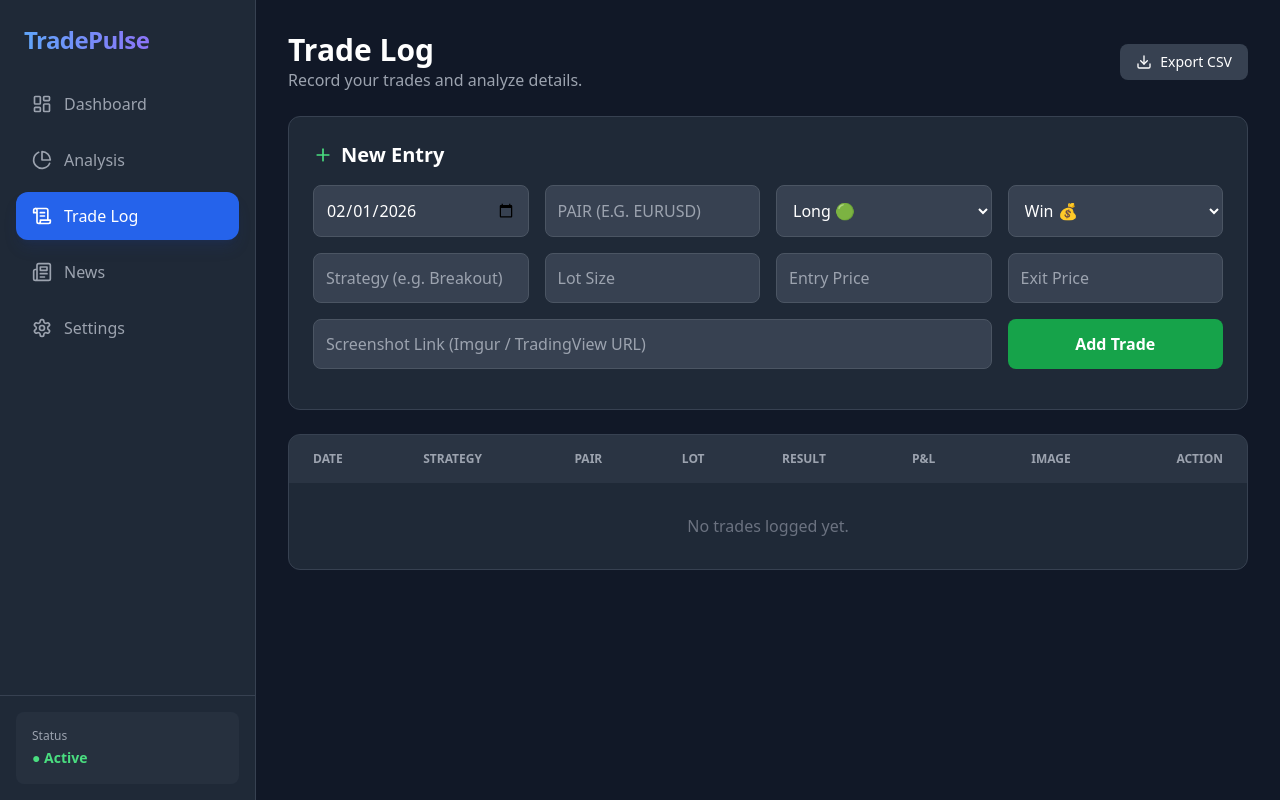
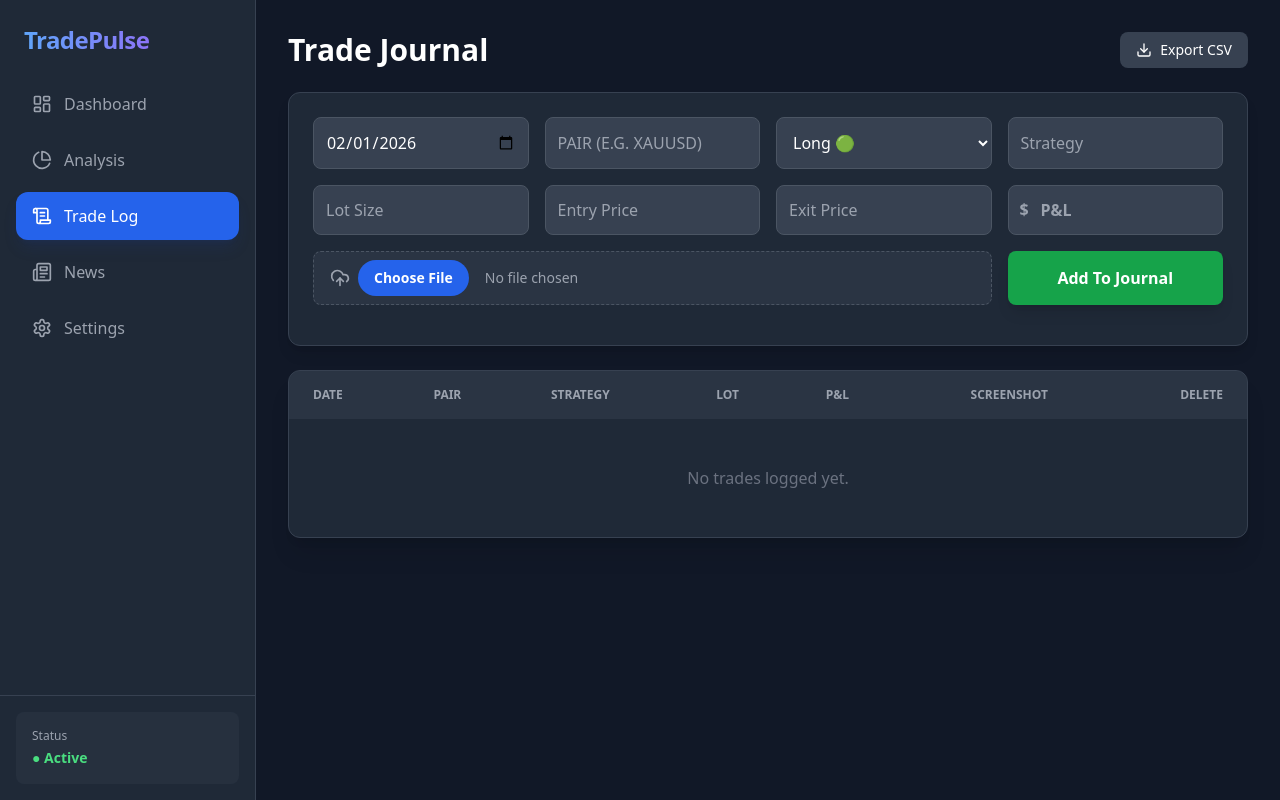
Before and after one commit to rnish0407/trade-pulse, a React (Vite) app: page /#/trade-log in a window 1280 px wide. Built offline with nearby package versions, Linux system fonts and the light colour scheme.

Commit message:
Refactor TradeLog component with image upload

```diff
--- a/src/pages/TradeLog.tsx
+++ b/src/pages/TradeLog.tsx
@@ -1,179 +1,199 @@
-// src/pages/TradeLog.tsx
-import React, { useState } from "react";
+import React, { useState, useRef } from "react";
 import { useTrades } from "../store";
-import { Plus, Trash2, Download, Image as ImageIcon, ExternalLink } from "lucide-react";
+import { Trash2, Download, Image as ImageIcon, UploadCloud, X } from "lucide-react";
 
 const TradeLog = () => {
   const { trades, addTrade, deleteTrade, exportToCSV } = useTrades();
+  const fileInputRef = useRef<HTMLInputElement>(null);
 
-  // Form State
+  // State for the Image Modal
+  const [selectedImage, setSelectedImage] = useState<string | null>(null);
+
   const [formData, setFormData] = useState({
     date: new Date().toISOString().split("T")[0],
     pair: "",
     direction: "Long",
+    strategy: "",
+    lotSize: "",
     entry: "",
-    stopLoss: "",
-    takeProfit: "",
     exitPrice: "",
-    status: "Win",
-    strategy: "",       // New
-    lotSize: "",        // New
-    screenshotUrl: "",  // New
+    pnl: "",
+    screenshot: "" as string | null
   });
+
+  // Handle Image Upload
+  const handleImageUpload = (e: React.ChangeEvent<HTMLInputElement>) => {
+    const file = e.target.files?.[0];
+    if (file) {
+      const reader = new FileReader();
+      reader.onloadend = () => {
+        setFormData({ ...formData, screenshot: reader.result as string });
+      };
+      reader.readAsDataURL(file);
+    }
+  };
 
   const handleSubmit = (e: React.FormEvent) => {
     e.preventDefault();
 
-    // Calculate PnL roughly for display (Entry - Exit) * Lot logic simplified
-    const entry = Number(formData.entry);
-    const exit = Number(formData.exitPrice);
-    const isLong = formData.direction === "Long";
-
-    // Simple PnL calc: (Exit - Entry) if Long, (Entry - Exit) if Short
-    let pnl = isLong ? (exit - entry) : (entry - exit);
-
-    // Multiplier for Lot Size (Assuming standard forex lots for example, 1 lot = $10 per pip)
-    // You can adjust this multiplier logic later. For now, we just store the raw number.
+    const pnlValue = Number(formData.pnl);
+    let status: "Win" | "Loss" | "BE" = "BE";
+    if (pnlValue > 0) status = "Win";
+    if (pnlValue < 0) status = "Loss";
 
     addTrade({
       id: crypto.randomUUID(),
       ...formData,
       direction: formData.direction as "Long" | "Short",
-      status: formData.status as any,
       entry: Number(formData.entry),
-      stopLoss: Number(formData.stopLoss),
-      takeProfit: Number(formData.takeProfit),
       exitPrice: Number(formData.exitPrice),
       lotSize: Number(formData.lotSize),
-      pnl: parseFloat(pnl.toFixed(2)), // Storing simple PnL
-      riskReward: 0,
-      setup: "Manual",
+      pnl: pnlValue,
+      status: status,
+      screenshot: formData.screenshot || undefined
     });
 
-    // Reset Form
-    setFormData({ ...formData, pair: "", entry: "", stopLoss: "", takeProfit: "", exitPrice: "", screenshotUrl: "" });
+    setFormData({
+      ...formData,
+      pair: "", entry: "", exitPrice: "", pnl: "", screenshot: null
+    });
+    if (fileInputRef.current) fileInputRef.current.value = "";
   };
 
   return (
-    <div className="space-y-6">
+    <div className="space-y-6 relative">
 
-      {/* HEADER WITH EXPORT BUTTONS */}
+      {/* --- IMAGE MODAL (POPUP) --- */}
+      {selectedImage && (
+        <div
+          className="fixed inset-0 z-50 flex items-center justify-center bg-black/80 backdrop-blur-sm p-4"
+          onClick={() => setSelectedImage(null)}
+        >
+          <div className="relative max-w-5xl max-h-[90vh] w-full flex flex-col items-center">
+            <button
+              onClick={() => setSelectedImage(null)}
+              className="absolute -top-12 right-0 text-white hover:text-red-400 transition-colors bg-gray-800 p-2 rounded-full"
+            >
+              <X size={24} />
+            </button>
+            <img
+              src={selectedImage}
+              alt="Trade Screenshot"
+              className="rounded-lg shadow-2xl border border-gray-700 max-h-[85vh] object-contain"
+              onClick={(e) => e.stopPropagation()}
+            />
+          </div>
+        </div>
+      )}
+
+      {/* HEADER */}
       <div className="flex justify-between items-center">
-        <div>
-          <h1 className="text-3xl font-bold text-white">Trade Log</h1>
-          <p className="text-gray-400">Record your trades and analyze details.</p>
-        </div>
-        <div className="flex gap-2">
-          <button
-            onClick={() => exportToCSV('all')}
-            className="flex items-center gap-2 bg-gray-700 hover:bg-gray-600 text-white px-4 py-2 rounded-lg text-sm transition-colors"
-          >
-            <Download size={16} /> Export CSV
-          </button>
-        </div>
+        <h1 className="text-3xl font-bold text-white">Trade Journal</h1>
+        <button onClick={() => exportToCSV('all')} className="flex items-center gap-2 bg-gray-700 hover:bg-gray-600 text-white px-4 py-2 rounded-lg text-sm">
+          <Download size={16} /> Export CSV
+        </button>
       </div>
 
       {/* INPUT FORM */}
-      <div className="bg-gray-800 p-6 rounded-xl border border-gray-700">
-        <h2 className="text-xl font-semibold text-white mb-4 flex items-center gap-2">
-          <Plus className="text-green-400" size={20}/> New Entry
-        </h2>
-
+      <div className="bg-gray-800 p-6 rounded-xl border border-gray-700 shadow-lg">
         <form onSubmit={handleSubmit} className="grid grid-cols-1 md:grid-cols-4 gap-4">
 
-          {/* Row 1: Basics */}
-          <input type="date" required className="bg-gray-700 text-white p-3 rounded-lg border border-gray-600"
+          <input type="date" required className="bg-gray-700 text-white p-3 rounded-lg border border-gray-600 outline-none"
             value={formData.date} onChange={e => setFormData({...formData, date: e.target.value})} />
 
-          <input type="text" placeholder="Pair (e.g. EURUSD)" required className="bg-gray-700 text-white p-3 rounded-lg border border-gray-600 uppercase"
+          <input type="text" placeholder="PAIR (e.g. XAUUSD)" required className="bg-gray-700 text-white p-3 rounded-lg border border-gray-600 uppercase outline-none"
             value={formData.pair} onChange={e => setFormData({...formData, pair: e.target.value})} />
 
-          <select className="bg-gray-700 text-white p-3 rounded-lg border border-gray-600"
+          <select className="bg-gray-700 text-white p-3 rounded-lg border border-gray-600 outline-none"
             value={formData.direction} onChange={e => setFormData({...formData, direction: e.target.value})}>
             <option value="Long">Long 🟢</option>
             <option value="Short">Short 🔴</option>
           </select>
 
-          <select className="bg-gray-700 text-white p-3 rounded-lg border border-gray-600"
-            value={formData.status} onChange={e => setFormData({...formData, status: e.target.value})}>
-            <option value="Win">Win 💰</option>
-            <option value="Loss">Loss 💸</option>
-            <option value="BE">Break Even ⚖️</option>
-          </select>
-
-          {/* Row 2: Strategy & Size */}
-          <input type="text" placeholder="Strategy (e.g. Breakout)" className="bg-gray-700 text-white p-3 rounded-lg border border-gray-600"
+          <input type="text" placeholder="Strategy" className="bg-gray-700 text-white p-3 rounded-lg border border-gray-600 outline-none"
             value={formData.strategy} onChange={e => setFormData({...formData, strategy: e.target.value})} />
 
-          <input type="number" step="0.01" placeholder="Lot Size" className="bg-gray-700 text-white p-3 rounded-lg border border-gray-600"
+          <input type="number" step="0.01" placeholder="Lot Size" className="bg-gray-700 text-white p-3 rounded-lg border border-gray-600 outline-none"
             value={formData.lotSize} onChange={e => setFormData({...formData, lotSize: e.target.value})} />
 
-          {/* Row 3: Prices */}
-          <input type="number" step="0.00001" placeholder="Entry Price" required className="bg-gray-700 text-white p-3 rounded-lg border border-gray-600"
+          <input type="number" step="0.00001" placeholder="Entry Price" className="bg-gray-700 text-white p-3 rounded-lg border border-gray-600 outline-none"
             value={formData.entry} onChange={e => setFormData({...formData, entry: e.target.value})} />
 
-          <input type="number" step="0.00001" placeholder="Exit Price" required className="bg-gray-700 text-white p-3 rounded-lg border border-gray-600"
+          <input type="number" step="0.00001" placeholder="Exit Price" className="bg-gray-700 text-white p-3 rounded-lg border border-gray-600 outline-none"
             value={formData.exitPrice} onChange={e => setFormData({...formData, exitPrice: e.target.value})} />
 
-          {/* Row 4: Screenshot & Submit */}
-          <div className="md:col-span-3">
-             <input type="text" placeholder="Screenshot Link (Imgur / TradingView URL)" className="w-full bg-gray-700 text-white p-3 rounded-lg border border-gray-600"
-            value={formData.screenshotUrl} onChange={e => setFormData({...formData, screenshotUrl: e.target.value})} />
+          {/* P&L ENTRY WITH DYNAMIC FONT COLOR */}
+          <div className="relative">
+            <span className="absolute left-3 top-3 text-gray-400 font-bold">$</span>
+            <input
+              type="number"
+              step="0.01"
+              placeholder="P&L"
+              required
+              className={`w-full bg-gray-700 p-3 pl-8 rounded-lg border border-gray-600 font-bold outline-none transition-colors
+                ${Number(formData.pnl) > 0 ? 'text-green-400' : Number(formData.pnl) < 0 ? 'text-red-400' : 'text-white'}`}
+              value={formData.pnl}
+              onChange={e => setFormData({...formData, pnl: e.target.value})}
+            />
           </div>
 
-          <button type="submit" className="bg-green-600 hover:bg-green-500 text-white p-3 rounded-lg font-bold transition-colors md:col-span-1">
-            Add Trade
+          <div className="md:col-span-3 flex items-center gap-2 bg-gray-700/50 p-2 rounded-lg border border-gray-600 border-dashed">
+            <UploadCloud className="text-gray-400 ml-2" size={20} />
+            <input
+              type="file"
+              accept="image/*"
+              ref={fileInputRef}
+              onChange={handleImageUpload}
+              className="text-sm text-gray-400 file:mr-4 file:py-2 file:px-4 file:rounded-full file:border-0 file:text-sm file:font-semibold file:bg-blue-600 file:text-white hover:file:bg-blue-500 cursor-pointer"
+            />
+          </div>
+
+          <button type="submit" className="bg-green-600 hover:bg-green-500 text-white p-3 rounded-lg font-bold transition-colors shadow-lg">
+            Add To Journal
           </button>
         </form>
       </div>
 
-      {/* TRADE HISTORY TABLE */}
-      <div className="bg-gray-800 rounded-xl border border-gray-700 overflow-hidden">
+      {/* TABLE */}
+      <div className="bg-gray-800 rounded-xl border border-gray-700 overflow-hidden shadow-xl">
         <div className="overflow-x-auto">
           <table className="w-full text-left text-gray-300">
             <thead className="bg-gray-700/50 text-xs uppercase font-medium text-gray-400">
               <tr>
                 <th className="px-6 py-4">Date</th>
+                <th className="px-6 py-4">Pair</th>
                 <th className="px-6 py-4">Strategy</th>
-                <th className="px-6 py-4">Pair</th>
                 <th className="px-6 py-4">Lot</th>
-                <th className="px-6 py-4">Result</th>
                 <th className="px-6 py-4">P&L</th>
-                <th className="px-6 py-4 text-center">Image</th>
-                <th className="px-6 py-4 text-right">Action</th>
+                <th className="px-6 py-4 text-center">Screenshot</th>
+                <th className="px-6 py-4 text-right">Delete</th>
               </tr>
             </thead>
             <tbody className="divide-y divide-gray-700">
               {trades.map((trade) => (
                 <tr key={trade.id} className="hover:bg-gray-700/30">
-                  <td className="px-6 py-4">{trade.date}</td>
-                  <td className="px-6 py-4 text-sm">{trade.strategy || "-"}</td>
-                  <td className="px-6 py-4 font-bold">{trade.pair} <span className="text-xs font-normal text-gray-500">({trade.direction})</span></td>
-                  <td className="px-6 py-4">{trade.lotSize}</td>
-                  <td className="px-6 py-4">
-                    <span className={`px-2 py-1 rounded text-xs font-bold
-                      ${trade.status === 'Win' ? 'bg-green-500/20 text-green-400' :
-                        trade.status === 'Loss' ? 'bg-red-500/20 text-red-400' : 'bg-gray-500/20 text-gray-400'}`}>
-                      {trade.status}
-                    </span>
-                  </td>
-                  <td className={`px-6 py-4 font-bold ${trade.pnl >= 0 ? 'text-green-400' : 'text-red-400'}`}>
-                    ${trade.pnl}
+                  <td className="px-6 py-4 text-sm">{trade.date}</td>
+                  <td className="px-6 py-4 font-bold text-white uppercase">{trade.pair} <span className={`text-[10px] ml-1 ${trade.direction === 'Long' ? 'text-green-400' : 'text-red-400'}`}>{trade.direction}</span></td>
+                  <td className="px-6 py-4 text-sm opacity-70">{trade.strategy || "-"}</td>
+                  <td className="px-6 py-4 font-mono">{trade.lotSize}</td>
+                  <td className={`px-6 py-4 font-bold font-mono ${trade.pnl >= 0 ? 'text-green-400' : 'text-red-400'}`}>
+                    {trade.pnl >= 0 ? '+' : ''}{trade.pnl}
                   </td>
 
-                  {/* Screenshot Link */}
                   <td className="px-6 py-4 text-center">
-                    {trade.screenshotUrl ? (
-                      <a href={trade.screenshotUrl} target="_blank" rel="noopener noreferrer" className="text-blue-400 hover:text-blue-300 inline-block">
-                        <ImageIcon size={18} />
-                      </a>
-                    ) : (
-                      <span className="text-gray-600">-</span>
-                    )}
+                    {trade.screenshot ? (
+                      <button
+                        onClick={() => setSelectedImage(trade.screenshot || null)}
+                        className="text-blue-400 hover:text-white p-2 bg-blue-500/10 rounded-lg transition-all"
+                        title="View Screenshot"
+                      >
+                        <ImageIcon size={20} />
+                      </button>
+                    ) : <span className="text-gray-600">-</span>}
                   </td>
 
                   <td className="px-6 py-4 text-right">
-                    <button onClick={() => deleteTrade(trade.id)} className="text-gray-500 hover:text-red-400 transition-colors">
+                    <button onClick={() => deleteTrade(trade.id)} className="text-gray-500 hover:text-red-400 transition-colors p-2 hover:bg-red-500/10 rounded-lg">
                       <Trash2 size={18} />
                     </button>
                   </td>
@@ -181,7 +201,7 @@ const TradeLog = () => {
               ))}
               {trades.length === 0 && (
                 <tr>
-                  <td colSpan={8} className="px-6 py-8 text-center text-gray-500">
+                  <td colSpan={7} className="px-6 py-12 text-center text-gray-500">
                     No trades logged yet.
                   </td>
                 </tr>
```
